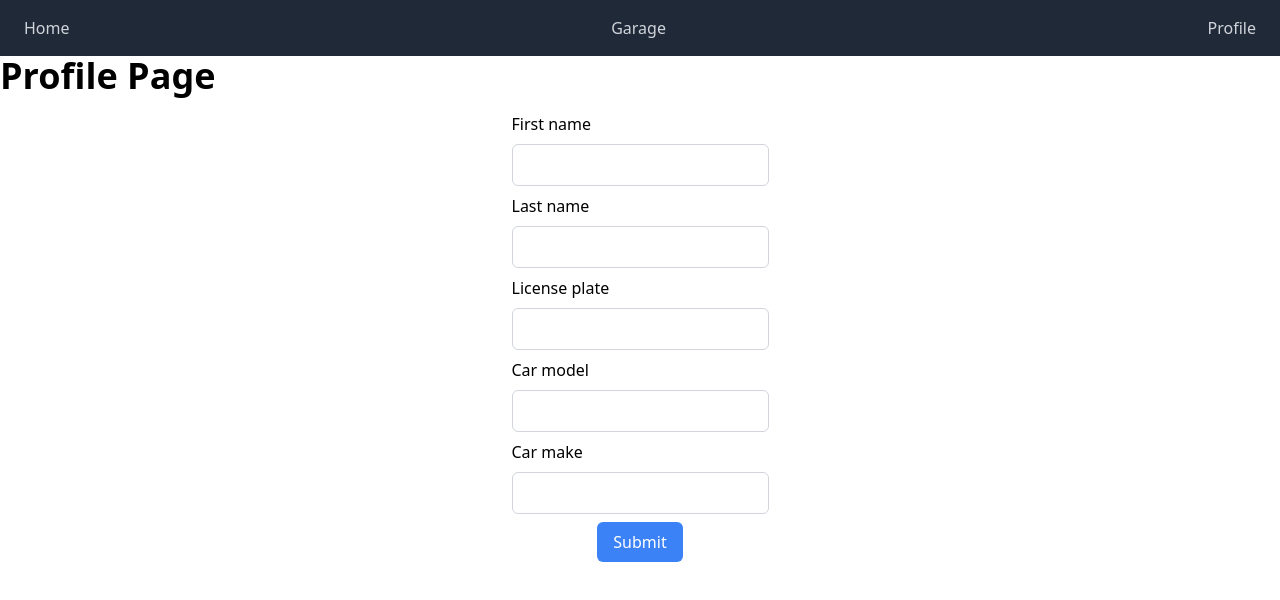
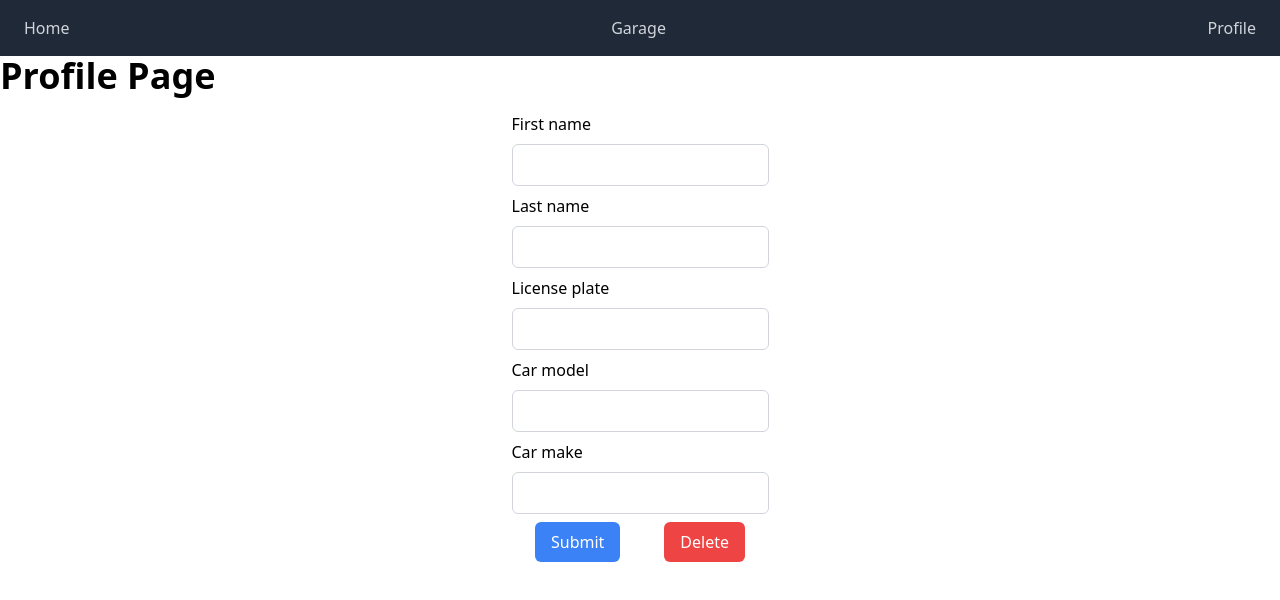
Before and after one commit to pgm-bavobeau/Ghent-parking-app, a Next.js app: page /profile in a window 1280 px wide. Shown: the top 600 px of the page. Built offline with nearby package versions, Linux system fonts and the light colour scheme.

Commit message:
added data delete button

```diff
--- a/src/components/UserForm.tsx
+++ b/src/components/UserForm.tsx
@@ -28,6 +28,11 @@ const UserForm = () => {
   function handleSubmit(event: React.MouseEvent<HTMLButtonElement>) {
     event.preventDefault();
     localStorage.setItem("userData", JSON.stringify(data));
+  }
+
+  function handleDelete(event: React.MouseEvent<HTMLButtonElement>) {
+    event.preventDefault();
+    localStorage.removeItem("userData");
   }
 
   return (
@@ -94,12 +99,20 @@ const UserForm = () => {
           required
         />
       </form>
+      <div className="flex gap-11">
         <button
           onClick={(event) => handleSubmit(event)}
           className="bg-blue-500 text-white px-4 py-2 rounded-md"
         >
           Submit
         </button>
+        <button
+          onClick={(event) => handleDelete(event)}
+          className="bg-red-500 text-white px-4 py-2 rounded-md"
+        >
+          Delete
+        </button>
+      </div>
     </div>
   );
 };
```
Lines whose indentation alone changed are shown as unchanged.
